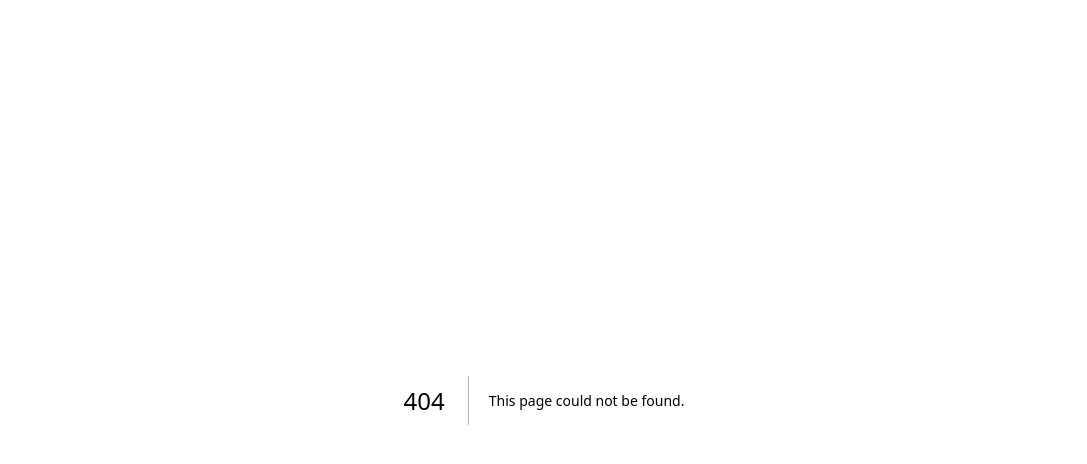
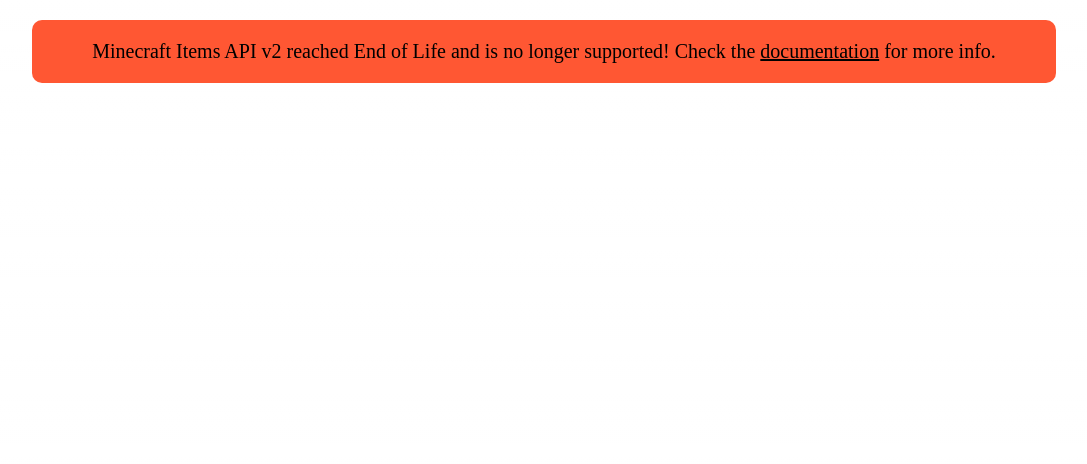
Before and after one commit to PetarMc1/Minecraft-Items-API-v2, a Next.js app: page /components/EOLannouncement in a window 1280 px wide. Before the commit this address had no page. Shown: the top 464 px of the page, without its empty margins (96-1183 px from the left). Built offline with nearby package versions, Linux system fonts and the light colour scheme.

Commit message:
Announce End of Life (EOL)

```diff
--- /dev/null
+++ b/src/pages/components/EOLannouncement.tsx
@@ -0,0 +1,11 @@
+import React from 'react';
+
+const EOLannouncement = () => {
+  return (
+    <div className="announcement">
+      <p>Minecraft Items API v2 reached End of Life and is no longer supported! Check the <a href="https://docs.petarmc.com/" target="_blank" rel="noopener noreferrer">documentation</a> for more info.</p>
+    </div>
+  );
+};
+
+export default EOLannouncement;
--- a/src/pages/index.tsx
+++ b/src/pages/index.tsx
@@ -1,10 +1,12 @@
 import React from 'react';
 import SwaggerUI from 'swagger-ui-react';
 import 'swagger-ui-react/swagger-ui.css';
+import EOLannouncement from './components/EOLannouncement';
 
 const SwaggerViewer: React.FC = () => {
   return (
     <div>
+      <EOLannouncement />
       <SwaggerUI url="/openapi" />
     </div>
   );
--- a/src/styles/globals.css
+++ b/src/styles/globals.css
@@ -106,3 +106,23 @@
     color-scheme: light;
   }
 }
+
+
+.announcement {
+  background-color: #ff5733;
+  color: black;
+  padding: 20px;
+  border-radius: 10px;
+  margin: 20px auto;
+  width: 80%;
+  text-align: center;
+  font-size: 20px;
+}
+
+.announcement p {
+  margin: 0;
+}
+
+.announcement a {
+  text-decoration: underline;
+}
```
Also changed, not shown: 1 other file (tests, documents, lock files or other folders).
